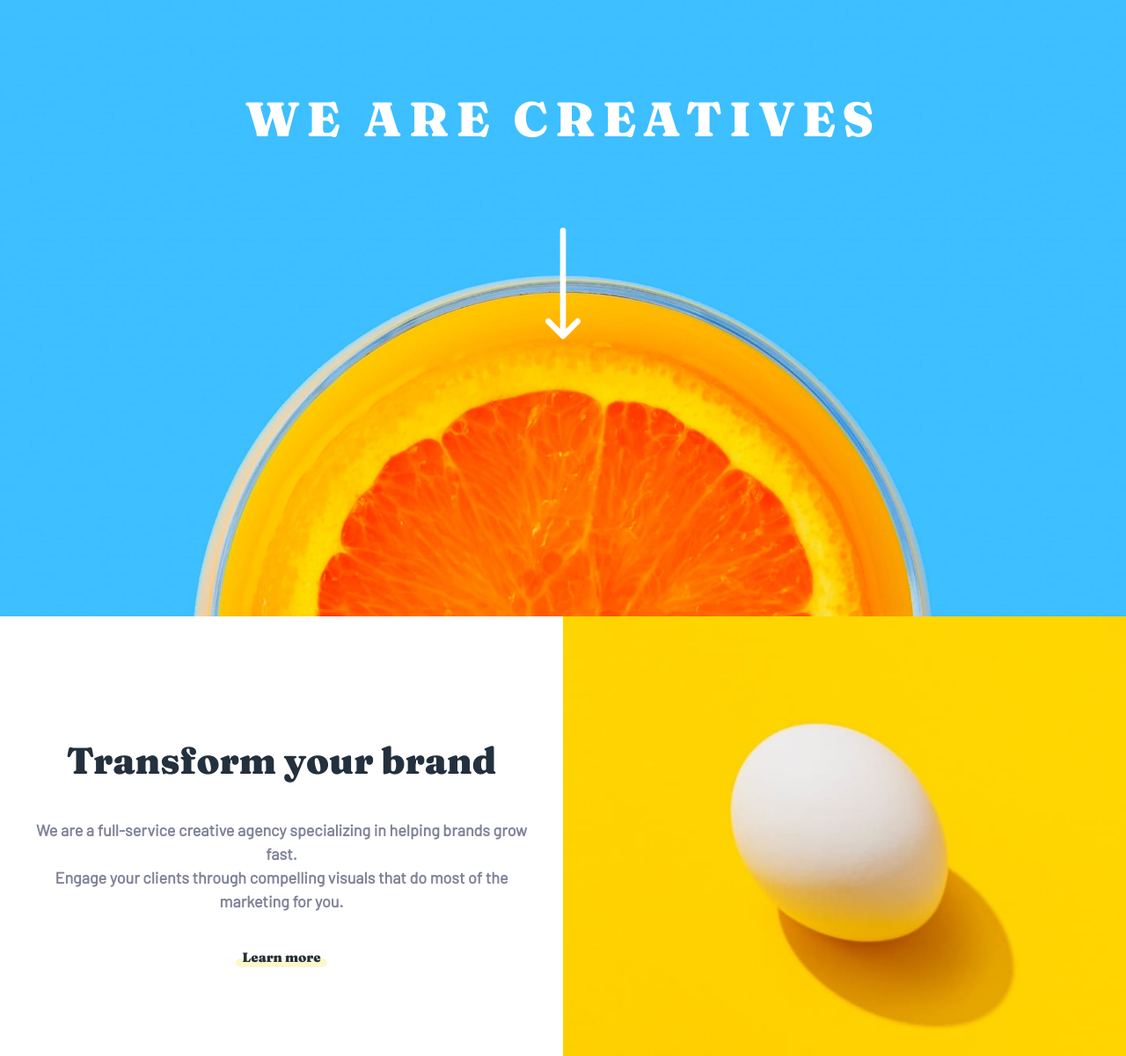
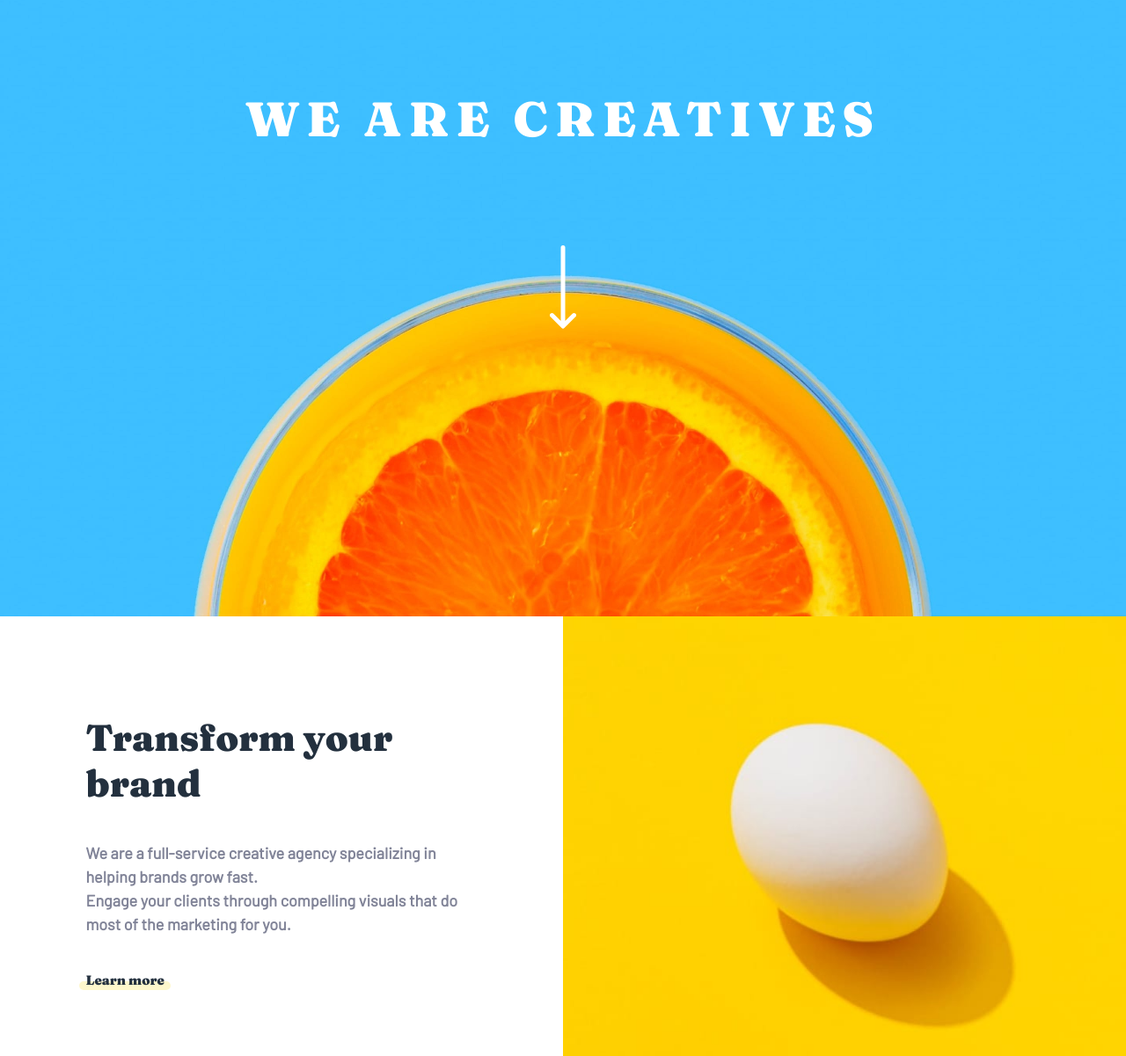
Before and after one commit to JustineLeleu/sunnyside-agency, a plain HTML site: page index.html in a window 1280 px wide. Shown: the part 99-1300 px from the top of the page at 88% size. Drawn offline with Linux system fonts and the light colour scheme.

Commit message:
fix text align

```diff
--- a/scss/abstracts/_mixins.scss
+++ b/scss/abstracts/_mixins.scss
@@ -92,7 +92,7 @@ $breakpoints:
         {
             $size1: $size1 + 3px;
             $size2: $size2 - 2px;
-            $offset: $offset + 6px;
+            $offset: $offset + 10px;
 
             gap: $offset;
 
@@ -114,6 +114,13 @@ $breakpoints:
 {
     grid-template-columns: 1fr;
 
+    .section-main_text
+    {
+        align-items: center;
+        max-width: 100vw;
+        text-align: center;
+    }
+
     @include media-min("desktop-up")
     {
         grid-template-columns: repeat(2, 1fr);
@@ -128,6 +135,13 @@ $breakpoints:
         {
             grid-column: 2;
             grid-row: 1;
+        }
+
+        .section-main_text
+        {
+            align-items: start;
+            width: 445px;
+            text-align: left;
         }
     }
 }
--- a/scss/layouts/_section-title.scss
+++ b/scss/layouts/_section-title.scss
@@ -11,7 +11,7 @@
         z-index: -1;
         top: 0;
         width: 100%;
-        min-height: 100%;
+        height: 100vh;
         background-image: url(../assets/images/photos/image-header.jpg);
         background-repeat: no-repeat;
         background-position: center;
@@ -35,5 +35,10 @@
             text-align: center;
             letter-spacing: 8px;
         }
+
+        img
+        {
+            width: 30px;
+        }
     }
 }
--- a/scss/layouts/section-main/_section-main.scss
+++ b/scss/layouts/section-main/_section-main.scss
@@ -16,20 +16,17 @@
 
     .section-main_text
     {
-        max-width: 100vw;
         display: flex;
         flex-direction: column;
-        align-items: center;
         justify-content: center;
         padding-left: 5%;
         padding-right: 5%;
-        margin: 0;
+        margin: auto;
         @extend %main-size;
 
         h2
         {
             font-family: Fraunces;
-            text-align: center;
             color: $veryDarkDesaturatedBlue;
             margin-bottom: 40px;
             margin-top: 60px;
@@ -39,7 +36,6 @@
         {
             font-family: Barlow;
             font-size: 18px;
-            text-align: center;
             color: $darkGrayishBlue;
             font-weight: 800;
             line-height: 1.5;
```
Also changed, not shown: css/style.css, 1 other file.
